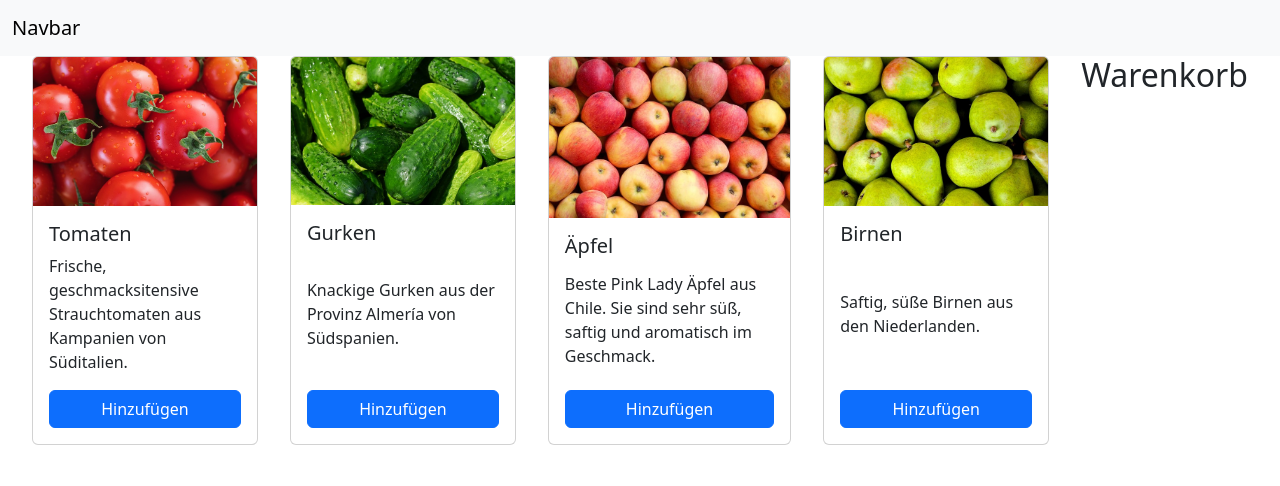
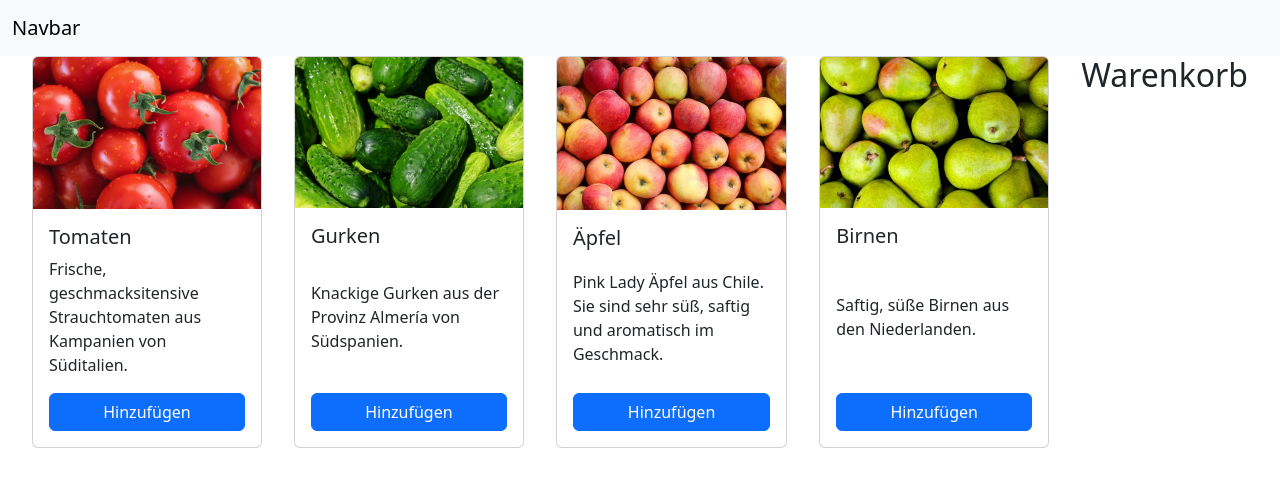
Before and after one commit to jasmin-raith/mein-online-shop, a React (Create React App) app: page / in a window 1280 px wide. Shown: the top 486 px of the page. Built offline with nearby package versions, Linux system fonts and the light colour scheme.

Commit message:
description changed for apples

```diff
--- a/src/components/App.jsx
+++ b/src/components/App.jsx
@@ -33,7 +33,7 @@ class App extends Component {
                         <div className='product-container'>
                             <Product onAdd={() => this.addItem(1, 'Tomaten', 2.90)} image="tomatoes.jpg" title="Tomaten" description="Frische, geschmacksitensive Strauchtomaten aus Kampanien von Süditalien."/>
                             <Product onAdd={() => this.addItem(1, 'Gurken', 1.90)} image="cucumbers.jpg" title="Gurken" description="Knackige Gurken aus der Provinz Almería von Südspanien."/>
-                            <Product onAdd={() => this.addItem(1, 'Äpfel', 4.90)} image="apples.jpg" title="Äpfel" description="Beste Pink Lady Äpfel aus Chile. Sie sind sehr süß, saftig und aromatisch im Geschmack."/>
+                            <Product onAdd={() => this.addItem(1, 'Äpfel', 4.90)} image="apples.jpg" title="Äpfel" description="Pink Lady Äpfel aus Chile. Sie sind sehr süß, saftig und aromatisch im Geschmack."/>
                             <Product onAdd={() => this.addItem(1, 'Birnen', 3.90)} image="pears.jpg" title="Birnen" description="Saftig, süße Birnen aus den Niederlanden."/>
                         </div>
                         <ShoppingCart items={this.state.items}/>
```
